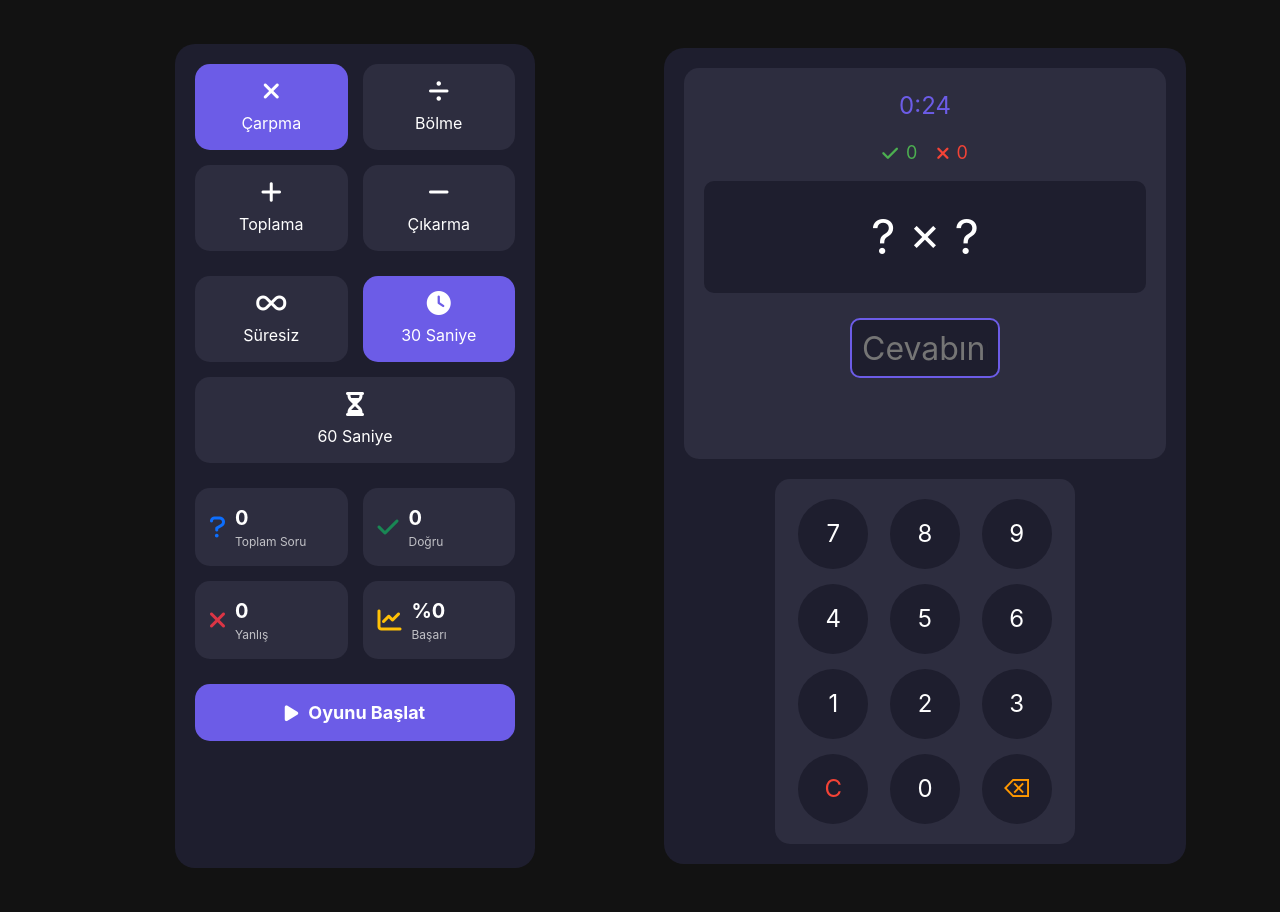
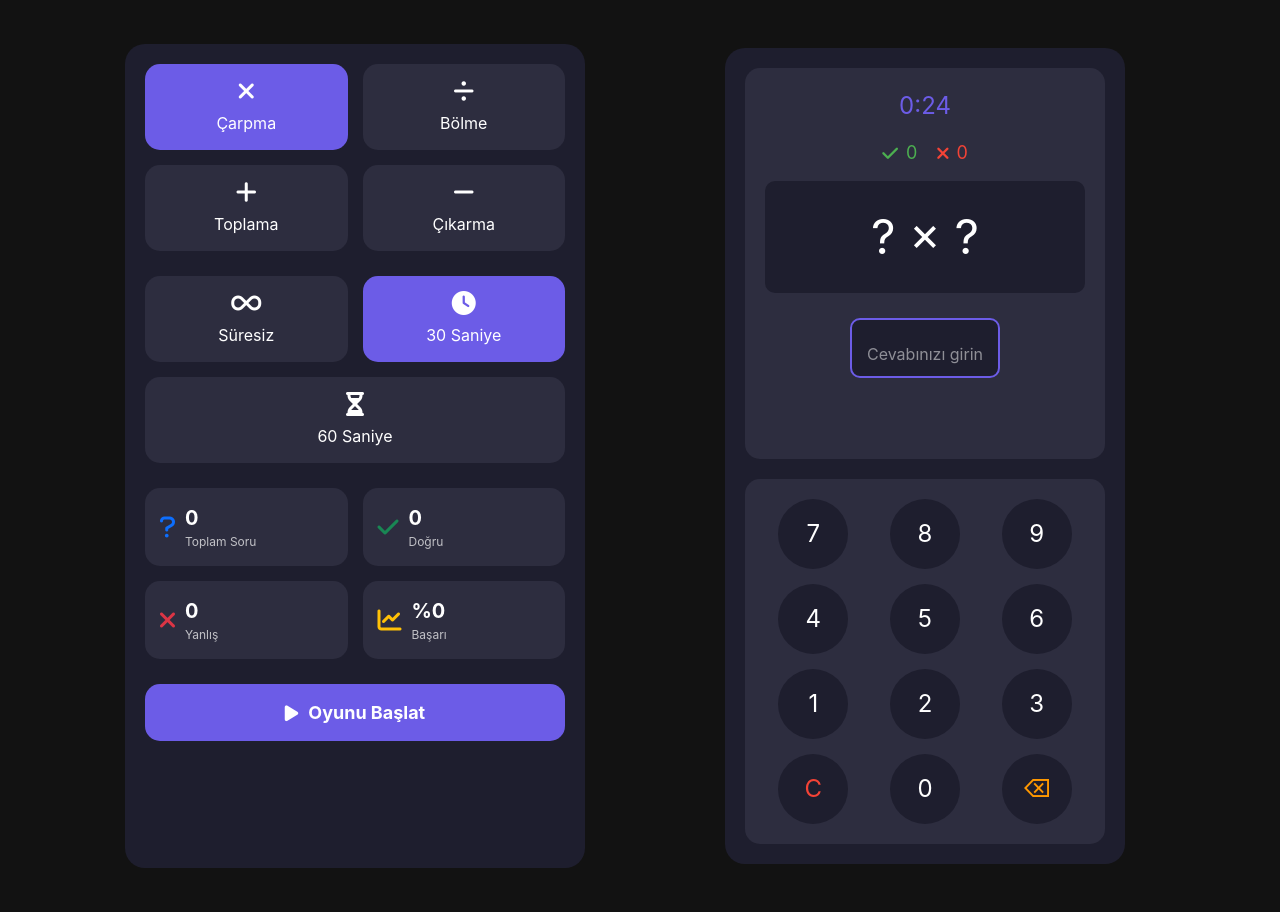
Before and after one commit to guzbayram/mycarpma, a Django app: page / in a window 1280 px wide. Run offline with Django 5.2, Linux system fonts and the light colour scheme; data that the repository does not hold is empty.

Commit message:
Arayüz iyileştirmeleri: - Hesap makinesi genişliği ayarlandı - Tuş takımı ve üst kısım genişlikleri eşitlendi - Placeholder yazı boyutu küçültüldü

```diff
--- a/templates/core/home.html
+++ b/templates/core/home.html
@@ -100,7 +100,7 @@
 {% endblock %} {% block extra_css %}
 <style>
   .app-container {
-    max-width: 400px;
+    max-width: 500px;
     margin: 0 auto;
     padding: 20px;
   }
--- a/templates/core/practice.html
+++ b/templates/core/practice.html
@@ -59,14 +59,15 @@
 
 <style>
   .calculator-container {
-    width: 100%;
+    width: 400px;
     padding: 20px;
     background: #1e1e2e;
     border-radius: 20px;
-    height: 100%;
+    margin: 0 auto;
   }
 
   .display-section {
+    width: 100%;
     background: #2d2d3f;
     border-radius: 15px;
     padding: 20px;
@@ -127,6 +128,11 @@
     cursor: default;
   }
 
+  .answer-input::placeholder {
+    font-size: 16px;
+    color: rgba(255, 255, 255, 0.5);
+  }
+
   .answer-input:focus {
     border-color: #5b4bd4;
     box-shadow: 0 0 0 2px rgba(108, 92, 231, 0.3);
@@ -151,7 +157,7 @@
   .keypad {
     display: grid;
     gap: 15px;
-    max-width: 300px;
+    width: 100%;
     margin: 20px auto 0;
     background: #2d2d3f;
     padding: 20px;
@@ -333,7 +339,7 @@
             wrongCount++;
             document.getElementById("wrong-count").textContent = wrongCount;
             resultMessage.textContent =
-              "Yanlış! Doğru cevap: " + data.correct_answer;
+              "Yanlış!: " + data.correct_answer;
             resultMessage.style.color = "#f44336";
             answerInput.style.borderColor = "#f44336";
           }
```
